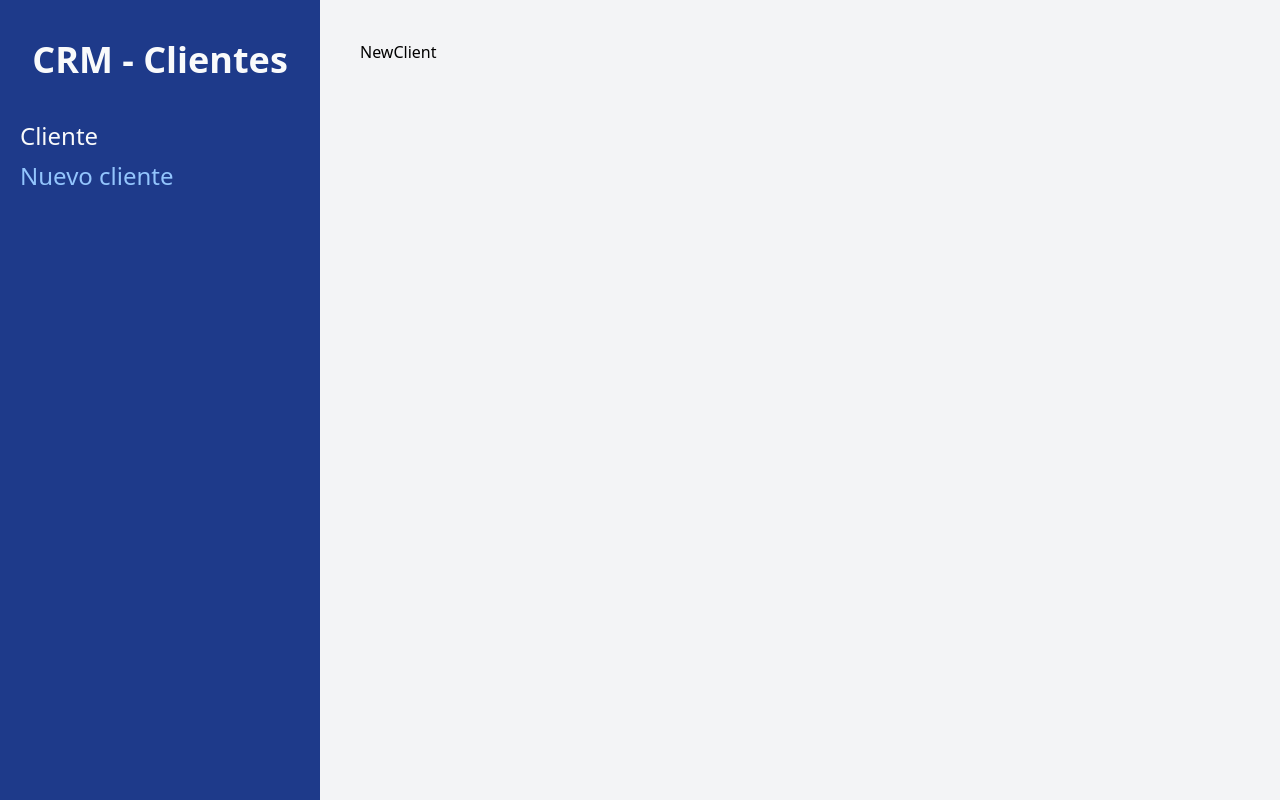
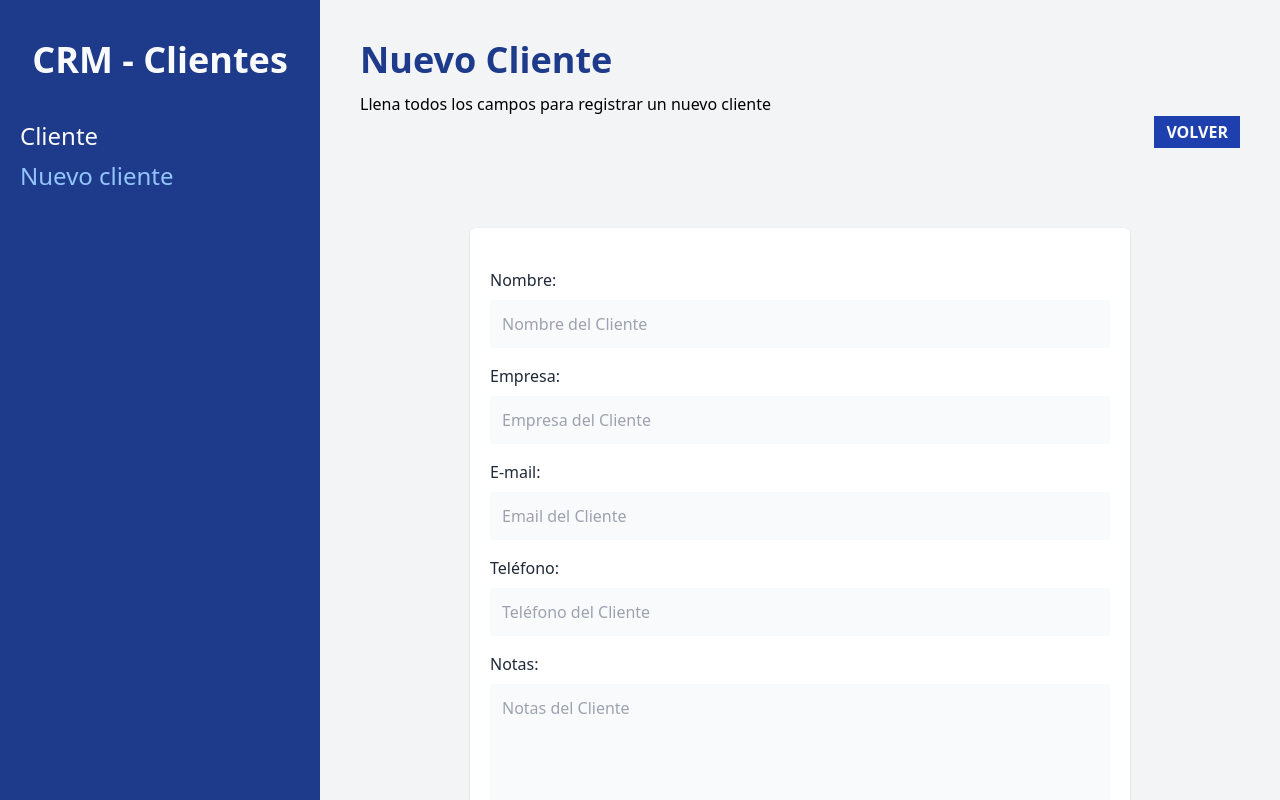
Before and after one commit to oscar-soto/CMR-React, a React (Vite) app: page /clientes/nuevo in a window 1280 px wide. Built offline with nearby package versions, Linux system fonts and the light colour scheme.

Commit message:
Fix: UI for new client created

```diff
--- /dev/null
+++ b/src/components/Form.jsx
@@ -0,0 +1,70 @@
+export const Form = () => {
+  return (
+    <>
+      <div className="mb-4">
+        <label className="text-gray-800" htmlFor="nombre">
+          Nombre:
+        </label>
+        <input
+          id="nombre"
+          type="text"
+          className="mt-2 block w-full p-3 bg-gray-50"
+          placeholder="Nombre del Cliente"
+          name="nombre"
+        />
+      </div>
+      <div className="mb-4">
+        <label className="text-gray-800" htmlFor="empresa">
+          Empresa:
+        </label>
+        <input
+          id="empresa"
+          type="text"
+          className="mt-2 block w-full p-3 bg-gray-50"
+          placeholder="Empresa del Cliente"
+          name="empresa"
+        />
+      </div>
+
+      <div className="mb-4">
+        <label className="text-gray-800" htmlFor="email">
+          E-mail:
+        </label>
+        <input
+          id="email"
+          type="email"
+          className="mt-2 block w-full p-3 bg-gray-50"
+          placeholder="Email del Cliente"
+          name="email"
+        />
+      </div>
+
+      <div className="mb-4">
+        <label className="text-gray-800" htmlFor="telefono">
+          Teléfono:
+        </label>
+        <input
+          id="telefono"
+          type="tel"
+          className="mt-2 block w-full p-3 bg-gray-50"
+          placeholder="Teléfono del Cliente"
+          name="telefono"
+        />
+      </div>
+
+      <div className="mb-4">
+        <label className="text-gray-800" htmlFor="notas">
+          Notas:
+        </label>
+        <textarea
+          as="textarea"
+          id="notas"
+          type="text"
+          className="mt-2 block w-full p-3 bg-gray-50 h-40 align-self"
+          placeholder="Notas del Cliente"
+          name="notas"
+        />
+      </div>
+    </>
+  );
+};
--- a/src/pages/Index.jsx
+++ b/src/pages/Index.jsx
@@ -53,7 +53,7 @@
 
       {clients.length ? (
         <table className="w-full bg-white shadow mt-5 table-auto">
-          <thead className="bg-blue-800 text-white">
+          <thead className="bg-blue-800 text-gray-50">
             <tr>
               <th className="p-2">Cliente</th>
               <th className="p-2">Contacto</th>
--- a/src/pages/NewClient.jsx
+++ b/src/pages/NewClient.jsx
@@ -1,5 +1,36 @@
+import { useNavigate } from 'react-router-dom';
+import { Form } from '../components/Form';
+
 export const NewClient = () => {
+  const navigate = useNavigate();
+
   return (
-    <div>NewClient</div>
-  )
-}
+    <>
+      <h1 className="font-black text-blue-900 text-4xl">Nuevo Cliente</h1>
+      <p className="mt-3">
+        Llena todos los campos para registrar un nuevo cliente
+      </p>
+
+      <div className="flex justify-end">
+        <button
+          className="bg-blue-800 text-gray-50 px-3 py-1 font-bold uppercase"
+          onClick={() => navigate(-1)}
+        >
+          Volver
+        </button>
+      </div>
+
+      <div className="bg-white shadow rounded-md md:w-3/4 mx-auto px-5 py-10 mt-20">
+        <form action="">
+          <Form />
+
+          <input
+            type="submit"
+            className="mt-5 w-full bg-blue-800 p-3 uppercase font-bold text-gray-50 text-lg"
+            value="Registrar Cliente"
+          />
+        </form>
+      </div>
+    </>
+  );
+};
```
